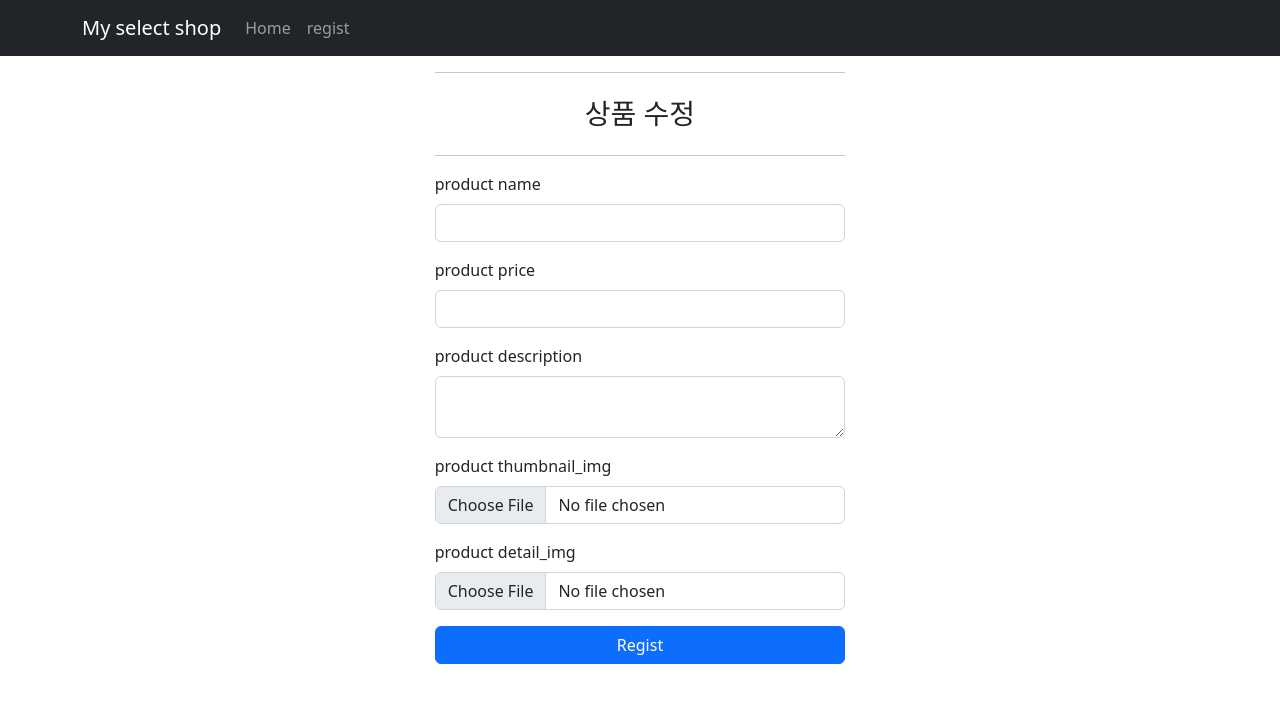
After one commit to pypygeek/OnlineStore, a Flask app: template templates/product_edit.html in a window 1280 px wide. The commit adds this page. Shown: the top 703 px of the page. Run offline with Flask 2, Linux system fonts and the light colour scheme; the template is opened without the code that fills it, so the values that code supplies are empty.

```diff
--- /dev/null
+++ b/templates/product_edit.html
@@ -0,0 +1,37 @@
+{% extends "base.html" %}
+{% block content %}
+<div class="row">
+  <div class="col-4">
+  </div>
+  <div class="col-4">
+    <div>
+      <hr>
+      <h3 class="pt-2 pb-2 text-center">상품 수정</h3>
+      <hr>
+    </div>
+    <form action="/products/{{product['_id']}}/update" method="post" enctype="multipart/form-data">
+      <div class="mb-3">
+        <label for="name" class="form-label">product name</label>
+        <input name="name" value="{{product['name']}}" type="text" class="form-control" id="name">
+      </div>
+      <div class="mb-3">
+        <label for="price" class="form-label">product price</label>
+        <input name="price" value="{{product['price']}}" type="text" class="form-control" id="price">
+      </div>
+      <div class="mb-3">
+        <label for="description" class="form-label">product description</label>
+        <textarea name="description" type="text" class="form-control" id="description">{{product['description']}}</textarea>
+      </div>
+      <div class="mb-3">
+        <label for="thumbnail_img" class="form-label">product thumbnail_img</label>
+        <input name="thumbnail_img" type="file" class="form-control" id="thumbnail_img">
+      </div>
+      <div class="mb-3">
+        <label for="detail_img" class="form-label">product detail_img</label>
+        <input name="detail_img" type="file" class="form-control" id="detail_img">
+      </div>
+      <button type="submit" class="btn btn-primary w-100">Regist</button>
+    </form>
+  </div>
+</div>
+{% endblock %}
--- a/templates/products.html
+++ b/templates/products.html
@@ -79,8 +79,8 @@
                                 <p class="card-text">price: {{product['price']}}</p>
                                 <div class="d-flex justify-content-between align-items-center">
                                     <div class="btn-group">
-                                    <button type="button" class="btn btn-sm btn-outline-secondary-primary">View</button>
-                                    <button type="button" class="btn btn-sm btn-outline-secondary">Edit</button>
+                                    <a href="/products/{{product['_id']}}/detail" type="button" class="btn btn-sm btn-outline-primary">View</a>
+                                    <a href="/products/{{product['_id']}}/edit" type="button" class="btn btn-sm btn-outline-secondary">Edit</a>
                                     <a href="/products/{{product['_id']}}/delete" type="button" class="btn btn-sm btn-outline-danger">Delete</a>
                                     </div>
                                     <small class="text-muted">9 mins</small>
```
Also changed, not shown: controllers/product.py (+44 -6 lines), models/product.py (+29 -0 lines), templates/product.html (added, +30 -0 lines).
